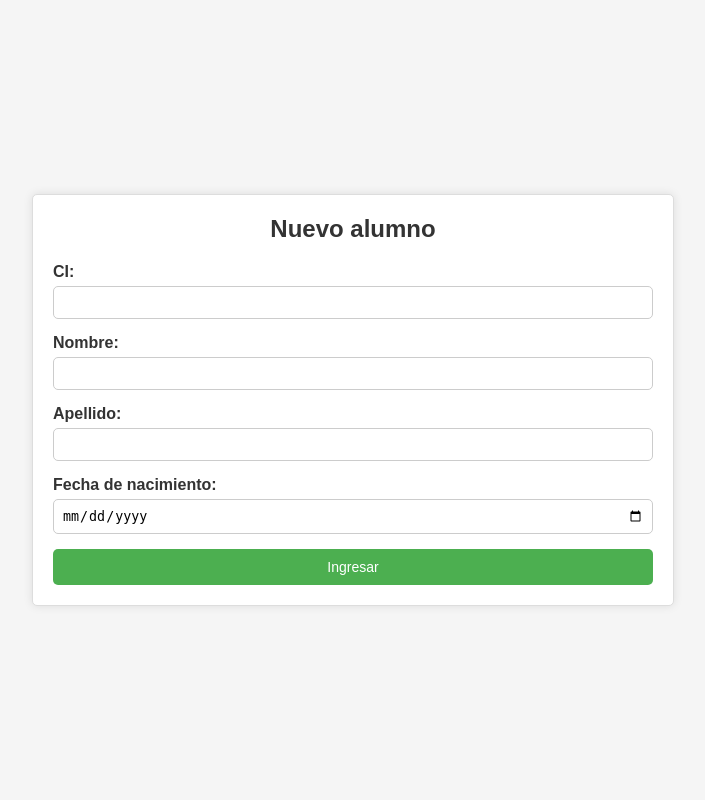
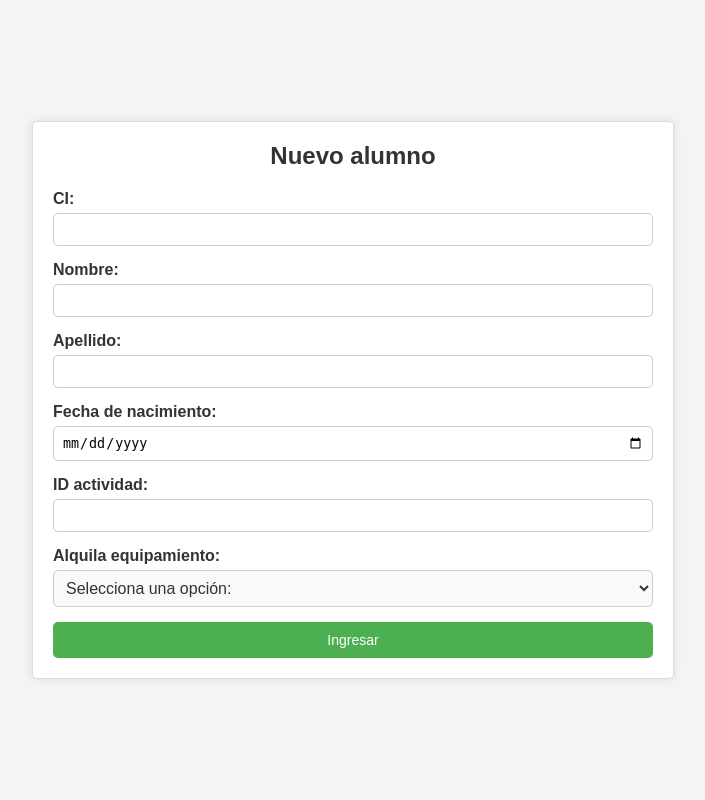
Before and after one commit to mariprieto01/obligatorio_bd1, a Flask app: page /alumno in a window 1280 px wide. Shown: the whole page, without its empty margins (287-992 px from the left). Run offline with Flask 3, Linux system fonts and the light colour scheme.

Commit message:
arreglos

```diff
--- a/templates/nuevoAlumno.html
+++ b/templates/nuevoAlumno.html
@@ -7,7 +7,7 @@
     <style>
         body {
             font-family: Arial, sans-serif;
-            background-color: #f5f5f5;
+            background-color: #f4f4f4;
             display: flex;
             justify-content: center;
             align-items: center;
@@ -45,11 +45,10 @@
 
         input[type="text"],
         input[type="date"] {
-            width: 100%;
+            width: 97%;
             padding: 8px;
             border: 1px solid #ccc;
             border-radius: 5px;
-            box-sizing: border-box;
         }
 
         button {
@@ -80,9 +79,35 @@
             transition: opacity 0.5s ease, top 0.5s ease;
             z-index: 1000;
         }
+
         .confirmation-message.show {
             opacity: 1;
             top: 50px;
+        }
+
+        select {
+            width: 100%;
+            padding: 8px;
+            border: 1px solid #ccc;
+            border-radius: 5px;
+            box-sizing: border-box;
+            background-color: #f9f9f9;
+            color: #333;
+            font-size: 16px;
+            background-repeat: no-repeat;
+            background-position: right 10px center;
+            cursor: pointer;
+        }
+
+        select:focus {
+            outline: none;
+            border-color: #4CAF50;
+            box-shadow: 0 0 5px rgba(76, 175, 80, 0.5);
+        }
+
+        select option {
+            background: white;
+            color: #333;
         }
     </style>
 </head>
@@ -106,6 +131,18 @@
         <div class="form-group">
             <label>Fecha de nacimiento:</label>
             <input type="date" id="nacimiento" name="nacimiento" required>
+        </div>
+        <div class="form-group">
+            <label for="actividad">ID actividad:</label>
+            <input type="text" id="actividad" name="actividad" required>
+        </div>
+        <div class="form-group">
+            <label for="alquila">Alquila equipamiento:</label>
+            <select id="alquila" name="alquila" required>
+                <option value="" disabled selected>Selecciona una opción:</option>
+                <option value="sí">Si</option>
+                <option value="no">No</option>
+            </select>
         </div>
         <button type="submit">Ingresar</button>
     </form>
```
Also changed, not shown: templates/nuevaClase.html (+6 -7 lines), templates/nuevoEquipamiento.html (+6 -7 lines), templates/nuevoInstructor.html (+4 -5 lines).
